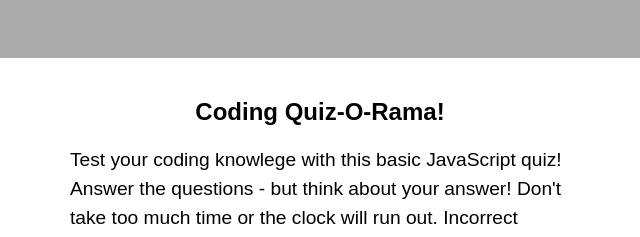
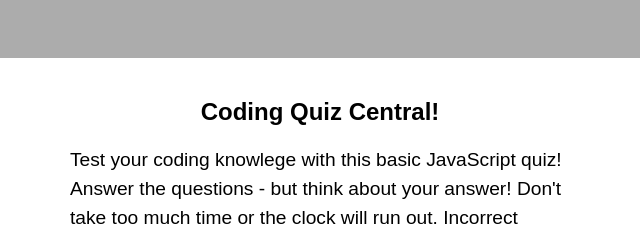
Before and after one commit to codemasterbrown/js-code-quiz, a plain HTML site: page index.html in a window 1280 px wide. Shown: the top 237 px of the page, 320-960 px from the left. Drawn offline with Linux system fonts and the light colour scheme.

Commit message:
Update H1

```diff
--- a/index.html
+++ b/index.html
@@ -24,7 +24,7 @@
 
             <!-- Start screen div -->
             <div class="start-div">
-                <h1>Coding Quiz-O-Rama!</h1>
+                <h1>Coding Quiz Central!</h1>
                 <p>Test your coding knowlege with this basic JavaScript quiz! Answer the questions - but think about
                     your answer! Don't take too much time or the clock will run out. Incorrect answers will deduct 10
                     seconds off the clock. If you perform well, you'll make your way to the high score Hall of Fame! Welcome
```
